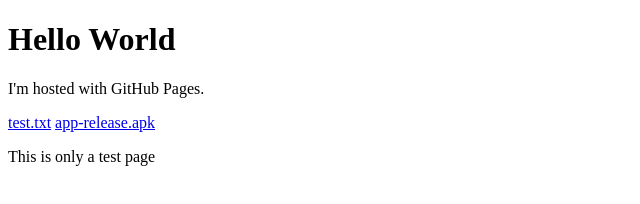
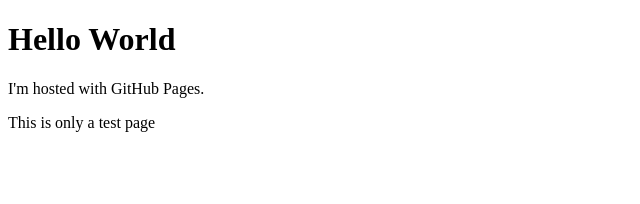
Before and after one commit to minhhx/minhhx.github.io, a plain HTML site: page index.html in a window 1280 px wide. Shown: the whole page, without its empty margins (0-640 px from the left). Drawn offline with Linux system fonts and the light colour scheme.

Commit message:
remove files

```diff
--- a/index.html
+++ b/index.html
@@ -3,8 +3,6 @@
 <body>
 <h1>Hello World</h1>
 <p>I'm hosted with GitHub Pages.</p>
-<a href="test.txt">test.txt</a>
-<a href="app-release.apk">app-release.apk</a>
 <p>This is only a test page</p>
 </body>
 </html>
```
Also changed, not shown: test.txt (deleted).
